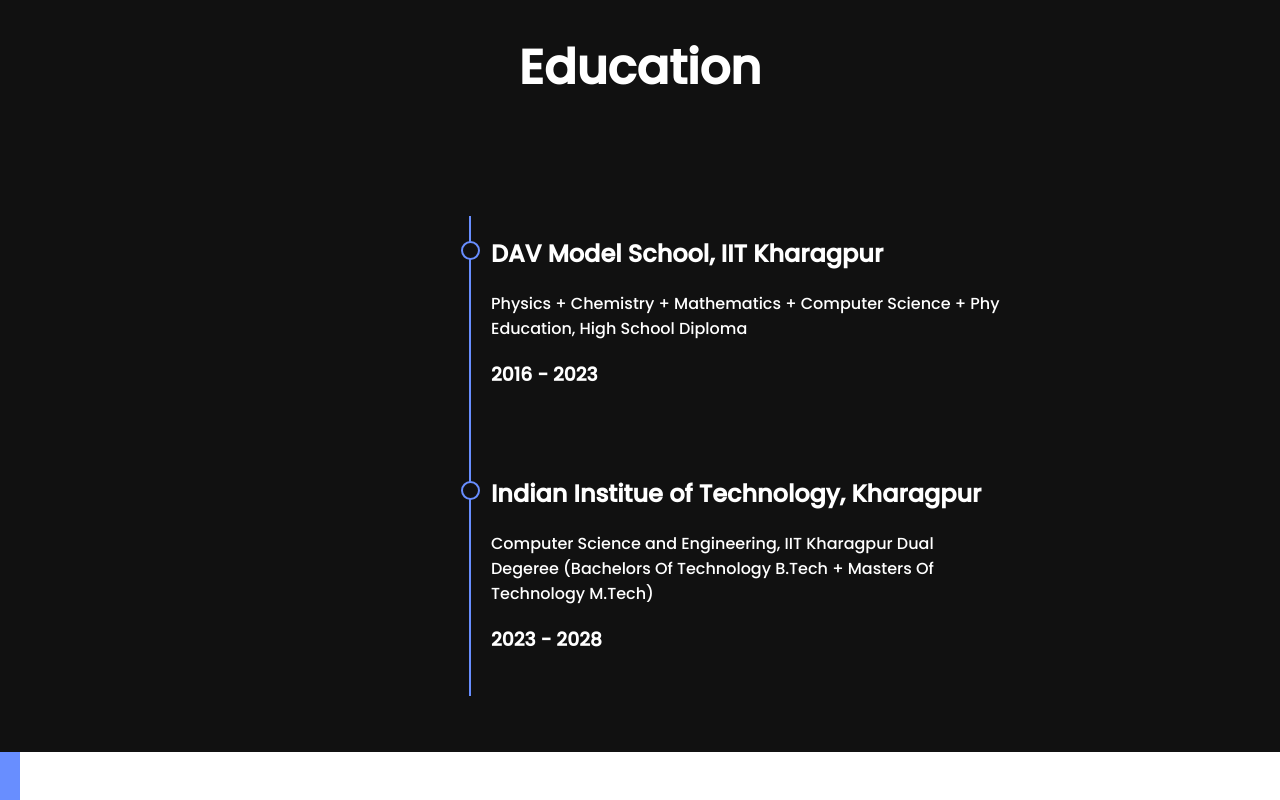
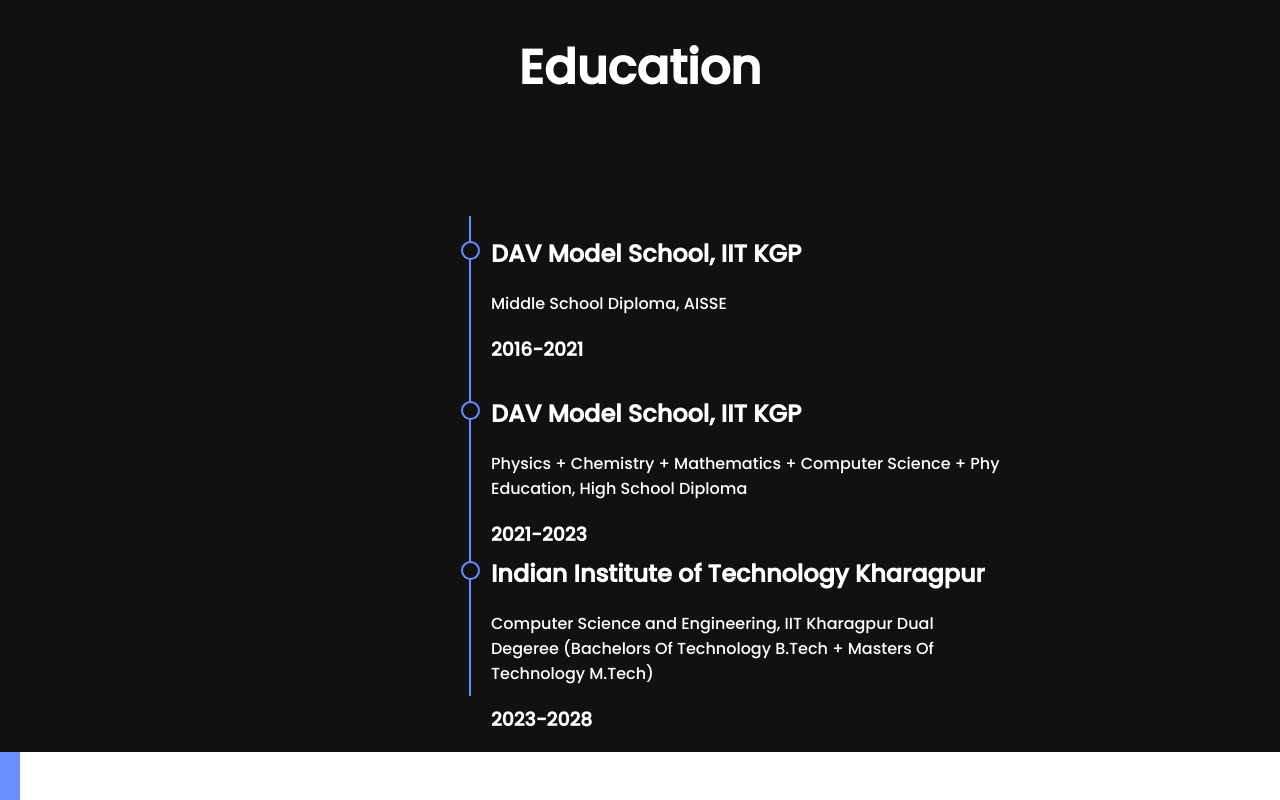
Before and after one commit to Bikram-ghuku/portfolio, a React (Create React App) app: page / in a window 1280 px wide. Shown: the part 1680-2480 px from the top of the page. Built offline with nearby package versions, Linux system fonts and the light colour scheme.

Commit message:
updated education page to read data from json

```diff
--- a/src/components/education/Education.jsx
+++ b/src/components/education/Education.jsx
@@ -1,5 +1,7 @@
 import React from 'react'
 import './education.css'
+import { education_data } from './education_data.js'
+
 
 function Education2() {
   return (
@@ -8,28 +10,13 @@
             Education
         </h1>
         <div className="e-wrapper">
-            <div className="e-card">
-                <h2 className="e-card-title">
-                    DAV Model School, IIT Kharagpur
-                </h2>
-                <p className="e-card-desc">
-                    Physics + Chemistry + Mathematics + Computer Science + Phy Education, High School Diploma
-                </p>
-                <h3 className="e-card-subtitle">
-                    2016 - 2023
-                </h3>
-            </div>
-            <div className="e-card">
-                <h2 className="e-card-title">
-                    Indian Institue of Technology, Kharagpur
-                </h2>
-                <p className="e-card-desc">
-                    Computer Science and Engineering, IIT Kharagpur Dual Degeree (Bachelors Of Technology B.Tech + Masters Of Technology M.Tech)
-                </p>
-                <h3 className="e-card-subtitle">
-                    2023 - 2028
-                </h3>
-            </div>
+            {education_data.map((data, key) => (
+                <div className="e-card">
+                    <h2 className='e-card-titel'>{data.Name}</h2>
+                    <p className='e-card-desc'>{data.Desc}</p>
+                    <h3 className='e-card-subtitle'>{data.Years}</h3>
+                </div>
+            ))}
         </div>
     </div>
   )
--- a/src/components/education/education.css
+++ b/src/components/education/education.css
@@ -23,7 +23,7 @@
 }
 
 .e-card{
-    height: 30vh;
+    height: 20vh;
     padding: 0 0px 0 20px;
     position: relative;
     border-left: 2px solid #688eff;
--- /dev/null
+++ b/src/components/education/education_data.js
@@ -0,0 +1,19 @@
+export const education_data=[
+    {
+        id:1,
+        Name: "DAV Model School, IIT KGP",
+        Desc: "Middle School Diploma, AISSE",
+        Years: "2016-2021"
+    },
+    {
+        id:2,
+        Name: "DAV Model School, IIT KGP",
+        Desc: "Physics + Chemistry + Mathematics + Computer Science + Phy Education, High School Diploma",
+        Years: "2021-2023"
+    },{
+        id:3,
+        Name: "Indian Institute of Technology Kharagpur",
+        Desc: "Computer Science and Engineering, IIT Kharagpur Dual Degeree (Bachelors Of Technology B.Tech + Masters Of Technology M.Tech)",
+        Years: "2023-2028"
+    }
+]
```
